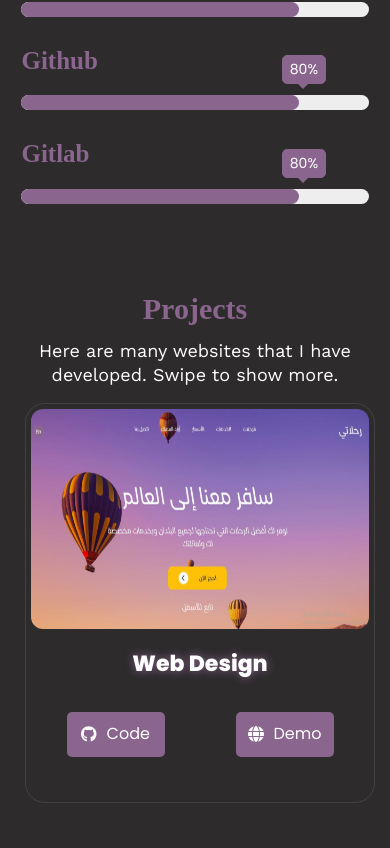
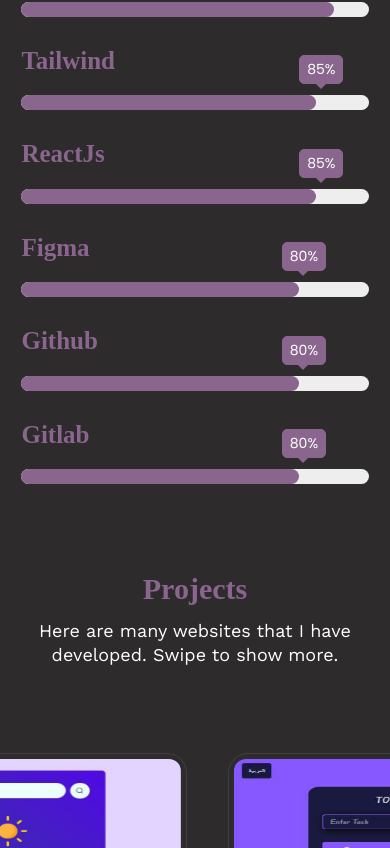
Before and after one commit to ssebag/Portfolio_Front, a React (Vite) app: page / in a window 390 px wide. Shown: the part 2436-3284 px from the top of the page. Built offline with nearby package versions, Linux system fonts and the light colour scheme; a web font is replaced by a local one.

Commit message:
some editting

```diff
--- a/src/Component/Projects/Projects.css
+++ b/src/Component/Projects/Projects.css
@@ -1,14 +1,6 @@
 .projects{
     padding: 60px 0 ;
 }
-.projects .swiper-wrapper{
-    padding: 0 90px;
-    gap: 25px;
-}
-.projects .swiper-slide{
-    width: 390px !important;
-}
-
 .swiper-button-prev, .swiper-button-next,
  .swiper-button-prev::after, .swiper-button-next::after{
     background: var(--purple-color);
@@ -23,12 +15,18 @@
     border: 1px solid var(--purple-color);
     font-weight: 800;
 }
-@media (max-width: 780px){
 
-    .swiper-button-prev, .swiper-button-next{
-    display: none !important;
- }
- .projects .swiper-wrapper{
-    padding: 0 25px;
+@media (max-width: 1100px)
+{
+    .projects .projectCard{
+            margin: 0 auto;
+        }
 }
+@media (max-width: 800px){
+   .swiper-horizontal{
+        padding-top: 70px !important;
+
+    }
+
+
 }
--- a/src/Component/Projects/Projects.jsx
+++ b/src/Component/Projects/Projects.jsx
@@ -4,12 +4,13 @@
 import Title from './../Title/Title'
 import ProjectCard from './../ProjectCard/ProjectCard'
 import {LangContext} from './../../i18n';
-import { Navigation, Pagination, Scrollbar, A11y} from 'swiper/modules';
+import { Navigation, Pagination, Scrollbar, A11y, Autoplay} from 'swiper/modules';
 import { Swiper, SwiperSlide } from 'swiper/react';
 import 'swiper/css';
 import 'swiper/css/navigation';
 import 'swiper/css/pagination';
 import 'swiper/css/scrollbar';
+import { delay } from 'framer-motion'
 
 export default function Projects() {
   const { t } = useContext(LangContext);
@@ -19,10 +20,15 @@
      <Title title={t("navbar.Projects")} description={t("project.proDescription")} />
       <div className="projectCards flex-center">
       <Swiper
-         modules={[ Navigation, Pagination, Scrollbar, A11y]}
+         modules={[ Navigation, Pagination, Scrollbar, A11y, Autoplay]}
           spaceBetween={1}
           slidesPerView={3}
-
+          autoplay= {{
+            delay: 1100,
+            pauseOnMouseEnter: 1,
+            waitForTransition: 0,
+            stopOnLastSlide: 1
+          }}
           breakpoints={{
             300: {
                 slidesPerView: 1,
--- a/src/Component/SkillCard/SkillCard.jsx
+++ b/src/Component/SkillCard/SkillCard.jsx
@@ -5,7 +5,7 @@
   const theme= localStorage.getItem("theme");
   return (
     <div className='skillCard'>
-     <p className='skill_name col-1'>
+     <p className='skill_name'>
         {skill}
       </p>
       <div className="col-lg-7 col-md-10 col-sm-11 col-12 progress">
--- a/src/Component/Skills/SkillDetails.js
+++ b/src/Component/Skills/SkillDetails.js
@@ -1,4 +1,16 @@
 export const SkillsDetails=[
+    {
+        skill: 'ReactJs',
+        progress:'85%'
+    },
+    {
+        skill: 'ReactJs Libraries',
+        progress:'80%'
+    },
+    {
+        skill: 'Next Js',
+        progress:'40%'
+    },
     {
         skill: 'Html',
         progress:'95%'
```
